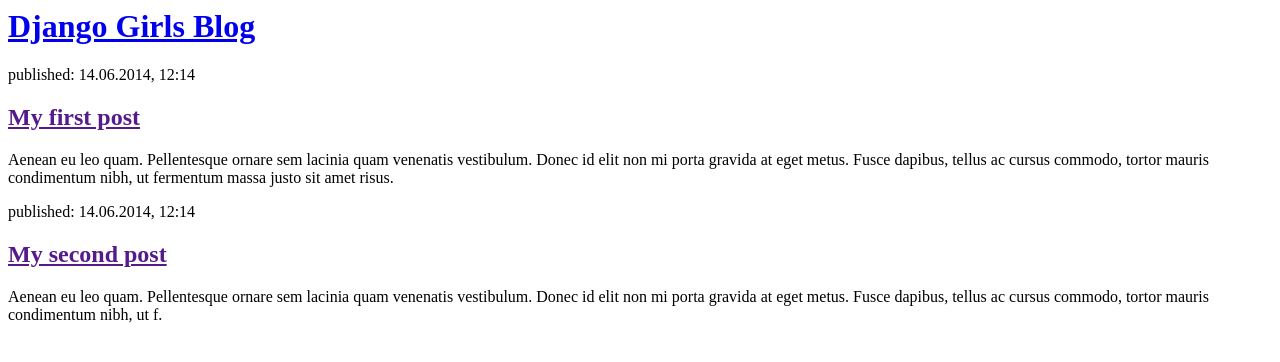
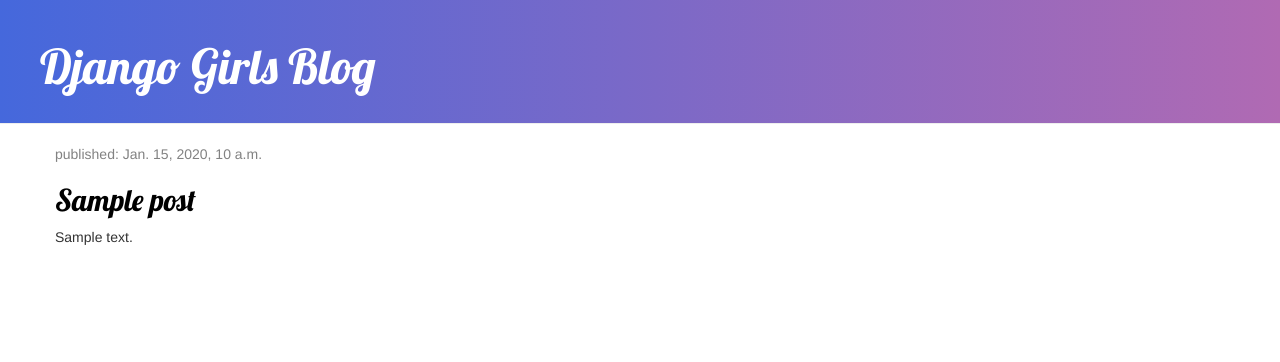
Before and after one commit to iliakulikov/my-first-blog, a Django app: page / in a window 1280 px wide. Shown: the top 362 px of the page. Run offline with Django 3.2, Linux system fonts and the light colour scheme; tables that the repository leaves empty hold one stand-in row (values such as "Sample post"); some libraries are stand-ins or nearby versions.

Commit message:
css / html / imports

```diff
--- /dev/null
+++ b/mysite/blog/static/css/blog.css
@@ -0,0 +1,55 @@
+/* h1 a, h2 a {
+    color: #FF8833;
+    font-family: 'Lobster';
+}
+
+body {
+    padding-left: 15px;
+} */
+
+.page-header {
+    background-image: linear-gradient(to right, #4568dc , #b06ab3);
+    margin-top: 0;
+    padding: 20px 20px 20px 40px;
+}
+
+.page-header h1, .page-header h1 a, .page-header h1 a:visited, .page-header h1 a:active {
+    color: #ffffff;
+    font-size: 36pt;
+    text-decoration: none;
+}
+
+.content {
+    margin-left: 40px;
+}
+
+h1, h2, h3, h4 {
+    font-family: 'Lobster', cursive;
+}
+
+.date {
+    color: #828282;
+}
+
+.save {
+    float: right;
+}
+
+.post-form textarea, .post-form input {
+    width: 100%;
+}
+
+.top-menu, .top-menu:hover, .top-menu:visited {
+    color: #ffffff;
+    float: right;
+    font-size: 26pt;
+    margin-right: 20px;
+}
+
+.post {
+    margin-bottom: 70px;
+}
+
+.post h2 a, .post h2 a:visited {
+    color: #000000;
+}
--- a/mysite/blog/templates/blog/post_list.html
+++ b/mysite/blog/templates/blog/post_list.html
@@ -1,22 +1,33 @@
+{% load static %}
 <html>
     <head>
         <title>Django Girls blog</title>
+        <link rel="stylesheet" href="//maxcdn.bootstrapcdn.com/bootstrap/3.2.0/css/bootstrap.min.css">
+        <link rel="stylesheet" href="//maxcdn.bootstrapcdn.com/bootstrap/3.2.0/css/bootstrap-theme.min.css">
+        <link href="//fonts.googleapis.com/css?family=Lobster&subset=latin,latin-ext" rel="stylesheet" type="text/css">
+        <link rel="stylesheet" href="{% static 'css/blog.css' %}">
     </head>
     <body>
-        <div>
+        <div class="page-header">
             <h1><a href="/">Django Girls Blog</a></h1>
         </div>
 
-        <div>
-            <p>published: 14.06.2014, 12:14</p>
-            <h2><a href="">My first post</a></h2>
-            <p>Aenean eu leo quam. Pellentesque ornare sem lacinia quam venenatis vestibulum. Donec id elit non mi porta gravida at eget metus. Fusce dapibus, tellus ac cursus commodo, tortor mauris condimentum nibh, ut fermentum massa justo sit amet risus.</p>
+        {% for post in posts %}
+        <div class="content container">
+            <div class="row">
+                <div class="col-md-8">
+                    {% for post in posts %}
+                        <div class="post">
+                            <div class="date">
+                                <p>published: {{ post.published_date }}</p>
+                            </div>
+                            <h2><a href="">{{ post.title }}</a></h2>
+                            <p>{{ post.text|linebreaksbr }}</p>
+                        </div>
+                    {% endfor %}
+                </div>
+            </div>
         </div>
-
-        <div>
-            <p>published: 14.06.2014, 12:14</p>
-            <h2><a href="">My second post</a></h2>
-            <p>Aenean eu leo quam. Pellentesque ornare sem lacinia quam venenatis vestibulum. Donec id elit non mi porta gravida at eget metus. Fusce dapibus, tellus ac cursus commodo, tortor mauris condimentum nibh, ut f.</p>
-        </div>
+        {% endfor %}
     </body>
 </html>
--- a/mysite/blog/views.py
+++ b/mysite/blog/views.py
@@ -1,5 +1,7 @@
 from django.shortcuts import render
+from django.utils import timezone
+from .models import Post
 
-# Create your views here.
 def post_list(request):
-    return render(request, 'blog/post_list.html', {})
+    posts = Post.objects.filter(published_date__lte=timezone.now()).order_by('published_date')
+    return render(request, 'blog/post_list.html', {'posts': posts})
```
